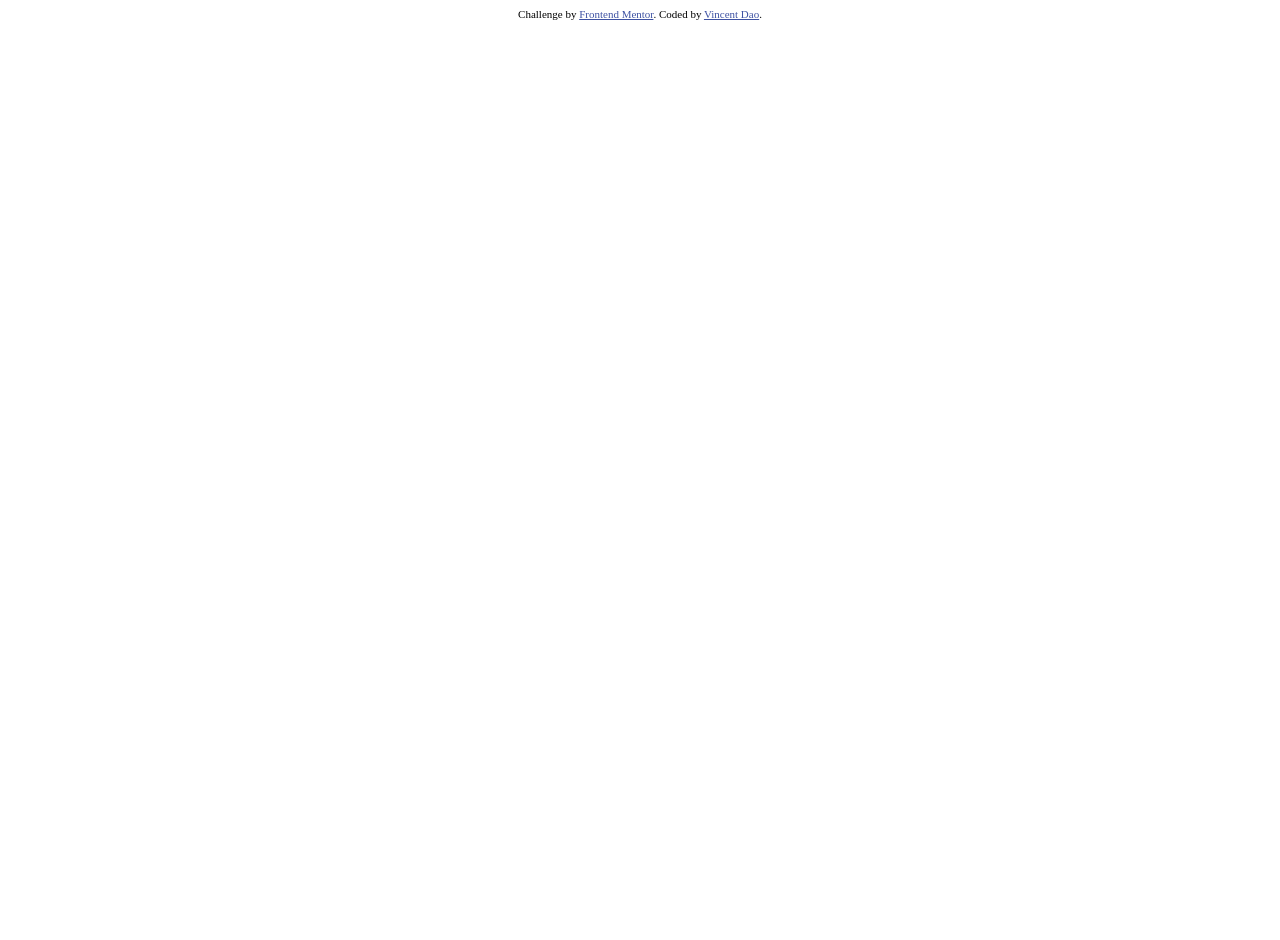
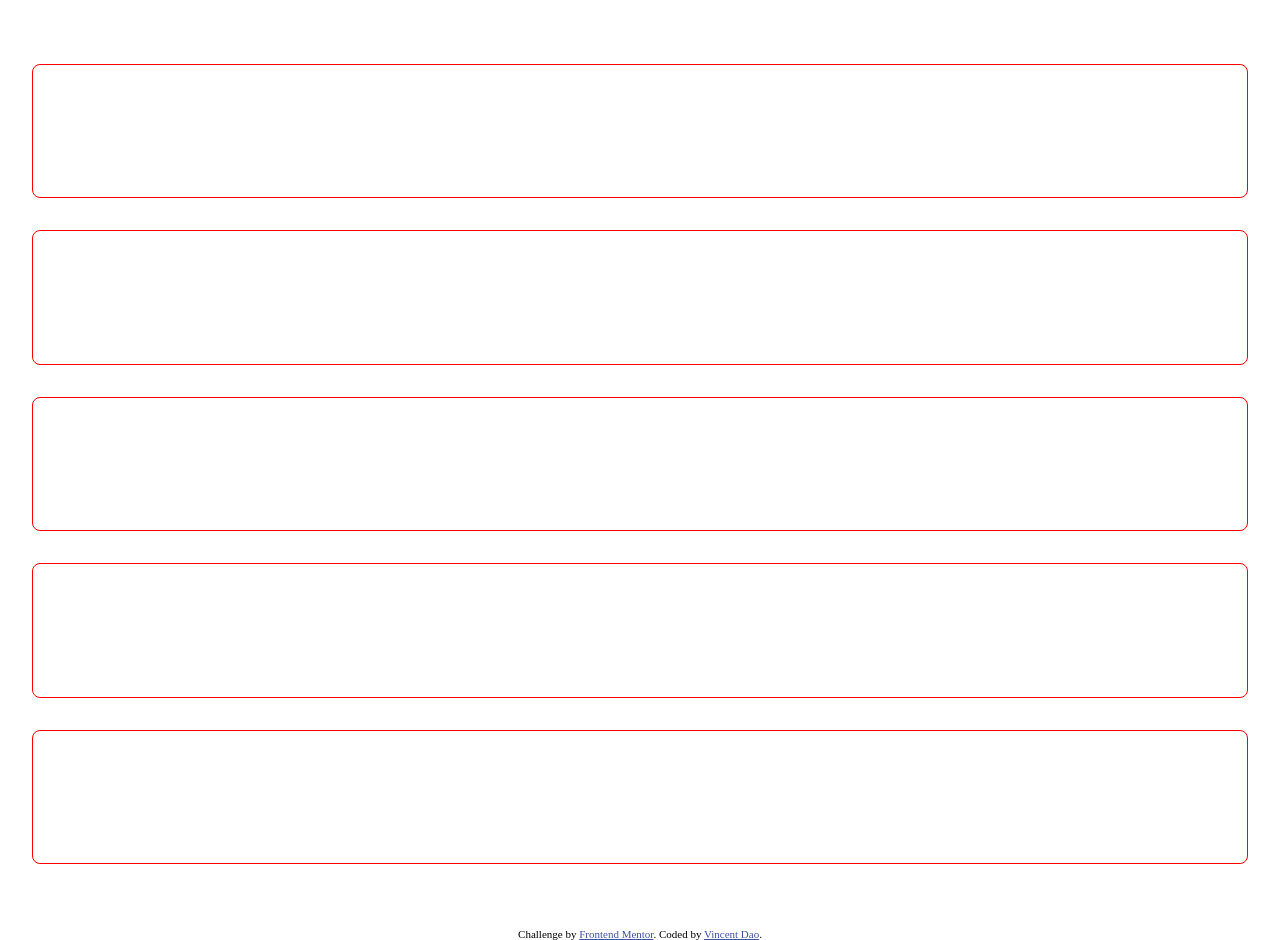
Before and after one commit to Squ1nty/TestimonialGridSectionMain, a plain HTML site: page index.html in a window 1280 px wide. Before the commit the page ends 800 px from the top, so only its background shows below. Drawn offline with Linux system fonts and the light colour scheme.

Commit message:
Added grid containers with relevant spacing/margin.

```diff
--- a/index.html
+++ b/index.html
@@ -6,6 +6,8 @@
 
   <link rel="icon" type="image/png" sizes="32x32" href="./images/favicon-32x32.png">
 
+  <link rel="stylesheet" href="./styles/generalStyles.css">
+  <link rel="stylesheet" href="./styles/mainStyles.css">
   <link rel="stylesheet" href="./styles/footerStyles.css">
 
   <title>Frontend Mentor | Testimonial Bento</title>
@@ -13,7 +15,13 @@
 
 <body>
   <main>
-
+    <div class="gridWrapper">
+      <div class="testimonialContainer"></div>
+      <div class="testimonialContainer"></div>
+      <div class="testimonialContainer"></div>
+      <div class="testimonialContainer"></div>
+      <div class="testimonialContainer"></div>
+    </div>
   </main>
   <footer>
     <div class="attribution">
--- /dev/null
+++ b/styles/mainStyles.css
@@ -0,0 +1,13 @@
+.gridWrapper{
+  height: 100dvh;
+
+  display: grid;
+  grid-template-columns: 1fr;
+  gap: 2rem;
+
+  margin: 4rem 2rem;
+}
+.testimonialContainer{
+  border: 1px solid red;
+  border-radius: 0.5rem;
+}
```
